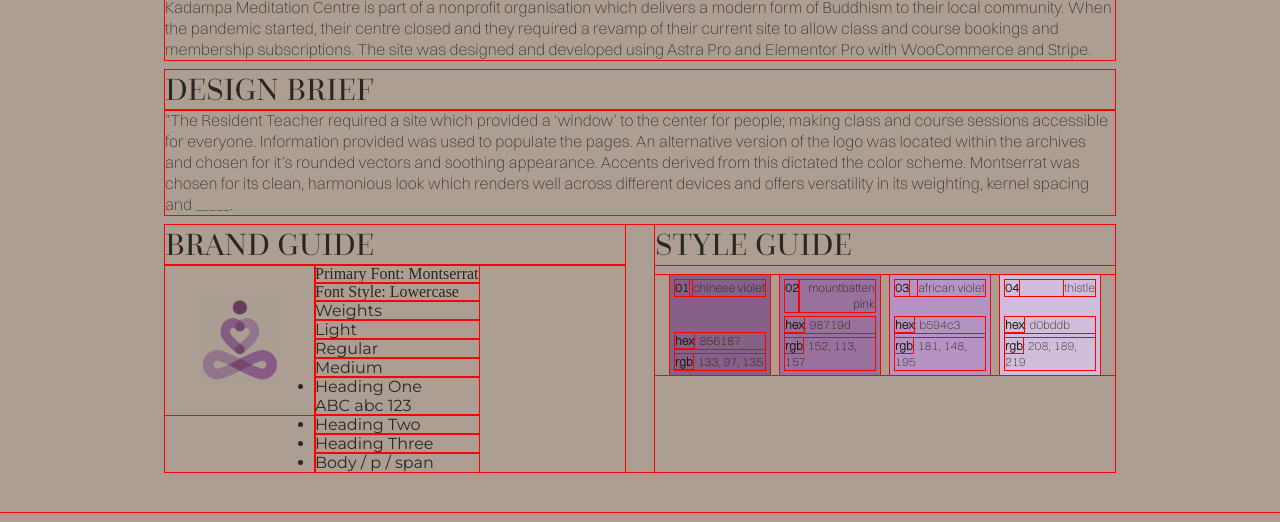
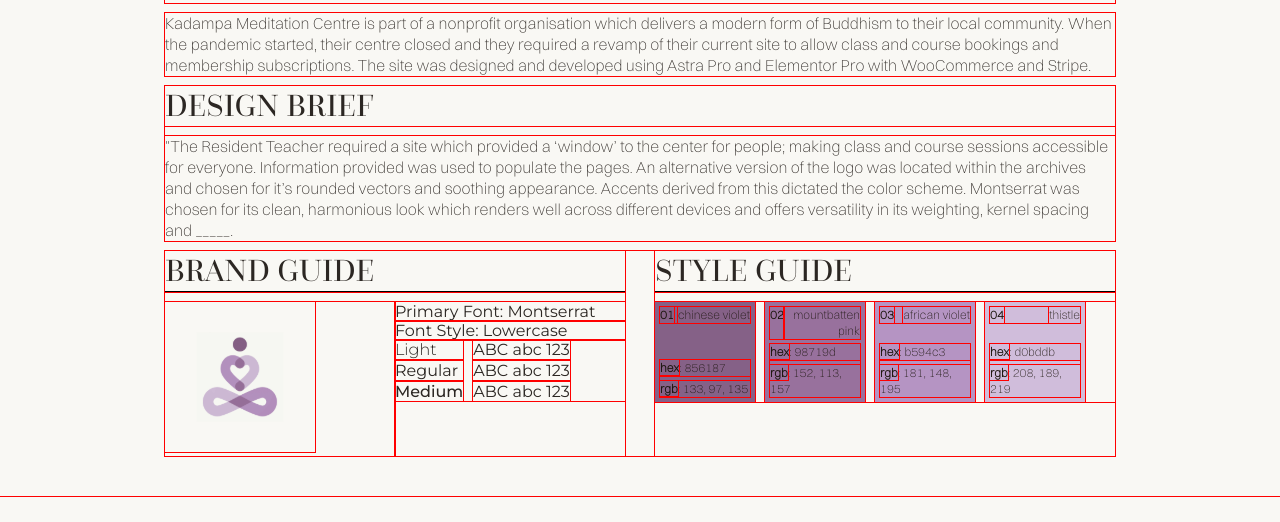
Before and after one commit to asbhogal/Personal-Portfolio-Site, a React app: page /projects in a window 1280 px wide. Shown: the part 1122-1644 px from the top of the page. Built offline with nearby package versions, Linux system fonts and the light colour scheme.

Commit message:
additional content and styling

```diff
--- a/src/components/Projects.jsx
+++ b/src/components/Projects.jsx
@@ -30,14 +30,16 @@
                                         <p>Primary Font: Montserrat</p>
                                         <p>Font Style: Lowercase</p>
                                         <ul className="KMCTypography TypographyList">
-                                            <p>Weights</p>
-                                            <p className="KMCTypography">Light</p>
-                                            <p className="KMCTypography">Regular</p>
-                                            <p className="KMCTypography">Medium</p>
-                                            <li className="KMCTypography TypographyListItem">Heading One<br></br>ABC abc 123</li>
-                                            <li className="KMCTypography TypographyListItem">Heading Two</li>
-                                            <li className="KMCTypography TypographyListItem">Heading Three</li>
-                                            <li className="KMCTypography TypographyListItem">Body / p / span</li>
+                                            <div className="TypographyWeightSet">
+                                                <p className="KMCTypography TypographyItem-300">Light</p>
+                                                <p className="KMCTypography TypographyItem-400">Regular</p>
+                                                <p className="KMCTypography TypographyItem-500">Medium</p>
+                                            </div>
+                                            <div className="TypographyFontSet">
+                                                <li className="KMCTypography TypographyListItem">ABC abc 123</li>
+                                                <li className="KMCTypography TypographyListItem">ABC abc 123</li>
+                                                <li className="KMCTypography TypographyListItem">ABC abc 123</li>
+                                            </div>
                                         </ul>
                                     </div>
                                 </div>
--- a/src/scss/_partials/_components/_projects.scss
+++ b/src/scss/_partials/_components/_projects.scss
@@ -11,7 +11,6 @@
         display: flex;
     }
     .ProjectCover {
-        background-color: $Grullo;
         height: 100vh;
         justify-content: flex-end;
         h1 {
@@ -22,7 +21,6 @@
         flex-direction: column;
         justify-content: center;
         color: #2C2723;
-        background-color: $Grullo;
         .ProjectInfo {
             display: flex;
             flex-direction: column;
@@ -47,6 +45,11 @@
             .ProjectSummary {
                 @include BodyText;
             }
+            .DesignBrief {
+                display: flex;
+                flex-direction: column;
+                gap: 10px;
+            }
             .DesignBrief > .DesignBriefSummary {
                 @include BodyText;
             }
@@ -60,6 +63,7 @@
                 flex-direction: column;
                 flex-basis: 0;
                 flex: 1 1 0px;
+                gap: 10px;
                 h3 {
                     font-family: 'Questa Grande';
                     font-style: normal;
@@ -67,9 +71,33 @@
                     font-size: 32px;
                     line-height: 40px;
                     text-transform: uppercase;
+                    border-bottom: 1px solid black;
                 }
                 .KMCTypography {
                     font-family: 'Montserrat', sans-serif;
+                }
+                .BrandGuideInfo > .Typography {
+                    display: flex;
+                    flex-direction: column;
+                    p:first-child,
+                    p:nth-child(2) {
+                        font-family: 'Montserrat', sans-serif;
+                    }
+                    ul {
+                        display: flex;
+                        list-style-type: none;
+                        gap: 10px;
+                    }
+                }
+                .TypographyWeightSet,
+                .TypographyFontSet {
+                    display: flex;
+                    flex-direction: column;
+                    gap: 2px;
+                }
+                .Typography,
+                .LogoMarks {
+                    flex: 1 1 0px;
                 }
             }
             .BrandGuideSection {
@@ -81,13 +109,9 @@
                     }
                 }
             }
-            .StyleGuideSection {
-                gap: 10px;
-            }
             .StyleGuideSection > .ColorPalate {
                 display: flex;
                 flex-wrap: wrap;
-                justify-content: center;
                 width: 100%;
                 color: $BlackChocolate;
                 gap: 10px;
@@ -149,6 +173,12 @@
     }
 }
 
+$weights: (weight1: 300, weight2: 400, weight3: 500);
+
+@each $key, $weight in $weights {
+    .TypographyItem-#{$weight} { font-weight: $weight; }
+}
+
 /* $colors: (Color1: $ChineseViolet, Color2: $MountbattenPink, Color3: $AfricanViolet, $Color4: $Thistle);
 
 @each $key, $color in $colors {
--- a/src/scss/_partials/_globals.scss
+++ b/src/scss/_partials/_globals.scss
@@ -10,7 +10,7 @@
 }
 
 .MainContainer, html {
-    background-color: $Grullo;
+    background-color: #F9F8F4;
 }
 
 .CTAButtons {
```
